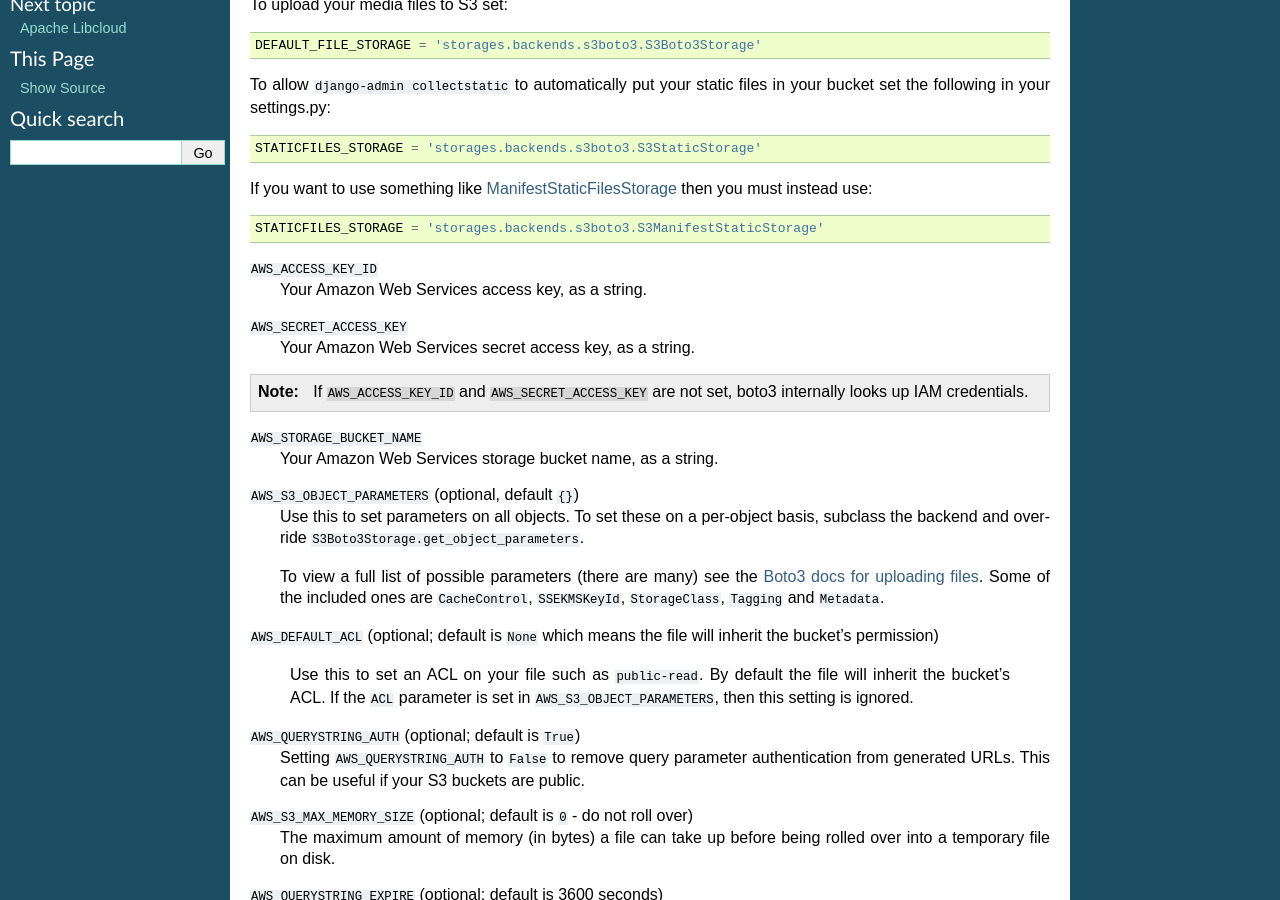
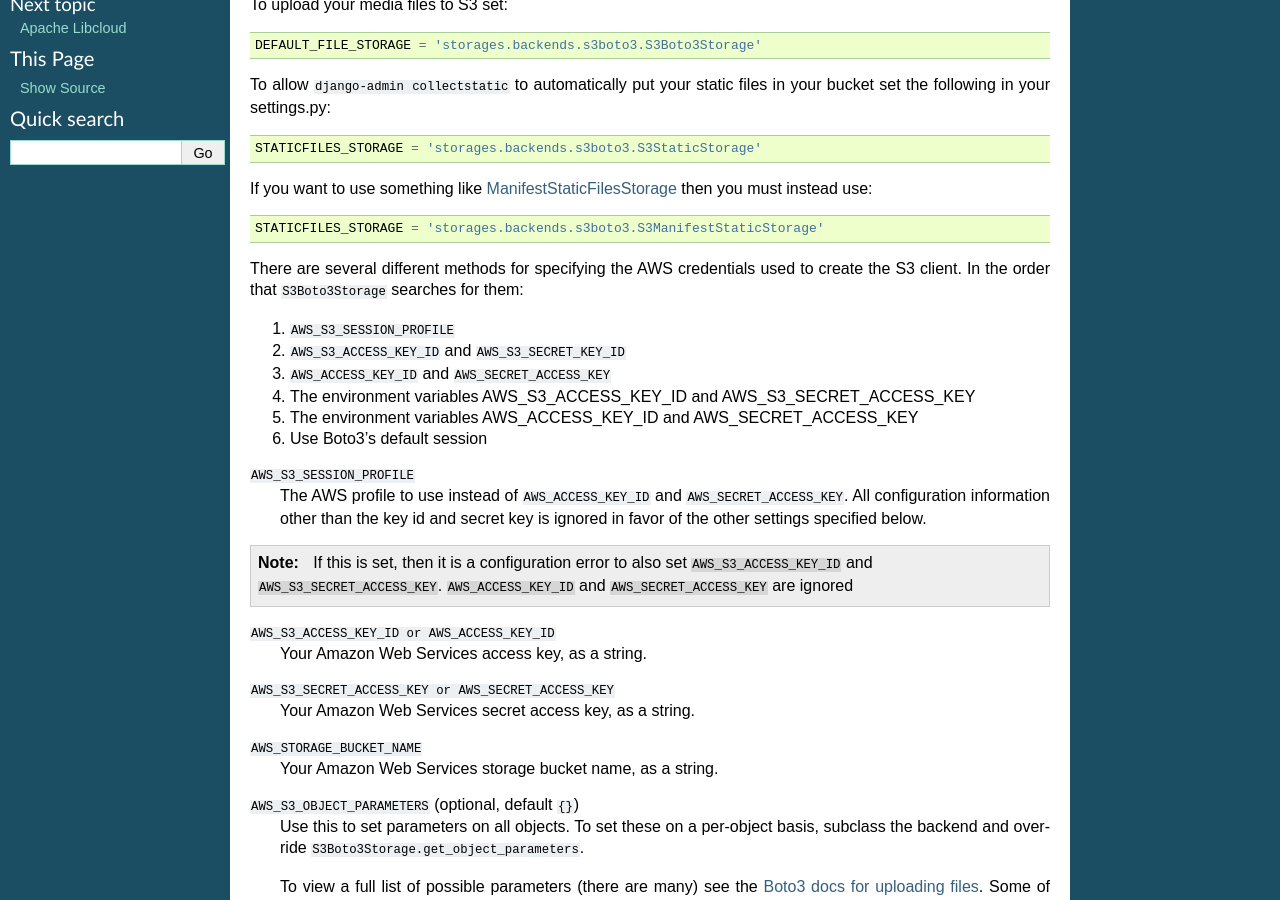
Before and after one commit to jschneier/django-storages, a Sphinx documentation site: the page built from docs/backends/amazon-S3.rst, in a window 1280 px wide and 900 px high, scrolled down 368 px. Built offline with Sphinx 7.4.7, drawn with Linux system fonts in a browser that asks for light colours.

Commit message:
[s3] Allow the use of AWS profiles for access
* Add AWS_S3_SESSION_PROFILE setting that allows using an AWS profile as
an alternative to static credentials.

* Change unused variable to underscore

* Updated AUTHORS

* Make session_profile an attribute of S3Boto3Storage.

* Clarify options for specifying AWS credentials

* Factor out boto3 Session creation into it's own method

* Add comment for _create_session

Co-authored-by: Dan Hook <dhook@irobot.com>

```diff
--- a/docs/backends/amazon-S3.rst
+++ b/docs/backends/amazon-S3.rst
@@ -28,15 +28,29 @@
 
     STATICFILES_STORAGE = 'storages.backends.s3boto3.S3ManifestStaticStorage'
 
-``AWS_ACCESS_KEY_ID``
+There are several different methods for specifying the AWS credentials used to create the S3 client.  In the order that ``S3Boto3Storage``
+searches for them:
+
+#. ``AWS_S3_SESSION_PROFILE``
+#. ``AWS_S3_ACCESS_KEY_ID`` and ``AWS_S3_SECRET_KEY_ID``
+#. ``AWS_ACCESS_KEY_ID`` and ``AWS_SECRET_ACCESS_KEY``
+#. The environment variables AWS_S3_ACCESS_KEY_ID and AWS_S3_SECRET_ACCESS_KEY
+#. The environment variables AWS_ACCESS_KEY_ID and AWS_SECRET_ACCESS_KEY
+#. Use Boto3's default session
+
+``AWS_S3_SESSION_PROFILE``
+    The AWS profile to use instead of ``AWS_ACCESS_KEY_ID`` and ``AWS_SECRET_ACCESS_KEY``. All configuration information
+    other than the key id and secret key is ignored in favor of the other settings specified below.
+
+.. note::
+      If this is set, then it is a configuration error to also set ``AWS_S3_ACCESS_KEY_ID`` and ``AWS_S3_SECRET_ACCESS_KEY``.
+      ``AWS_ACCESS_KEY_ID`` and ``AWS_SECRET_ACCESS_KEY`` are ignored
+
+``AWS_S3_ACCESS_KEY_ID or AWS_ACCESS_KEY_ID``
     Your Amazon Web Services access key, as a string.
 
-``AWS_SECRET_ACCESS_KEY``
+``AWS_S3_SECRET_ACCESS_KEY or AWS_SECRET_ACCESS_KEY``
     Your Amazon Web Services secret access key, as a string.
-
-.. note::
-
-      If ``AWS_ACCESS_KEY_ID`` and ``AWS_SECRET_ACCESS_KEY`` are not set, boto3 internally looks up IAM credentials.
 
 ``AWS_STORAGE_BUCKET_NAME``
     Your Amazon Web Services storage bucket name, as a string.
```
Also changed, not shown: 3 other files.
